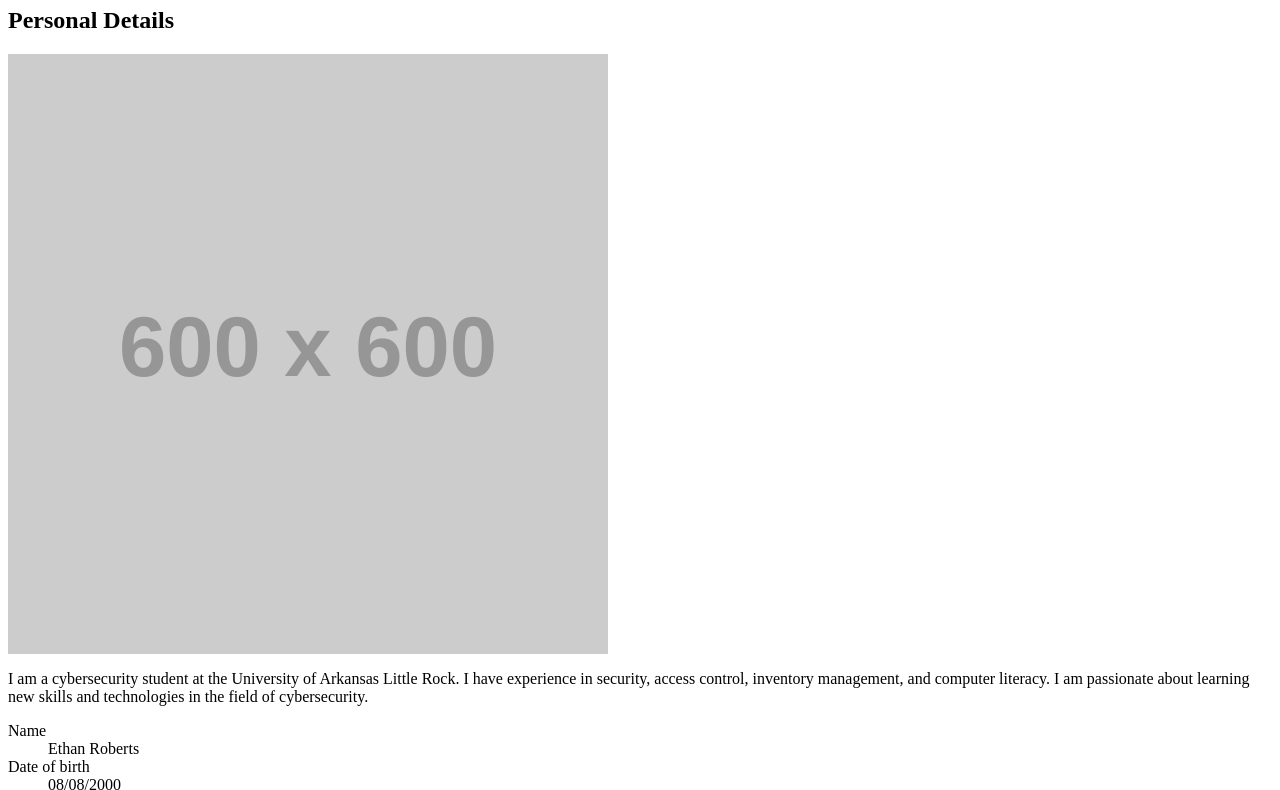
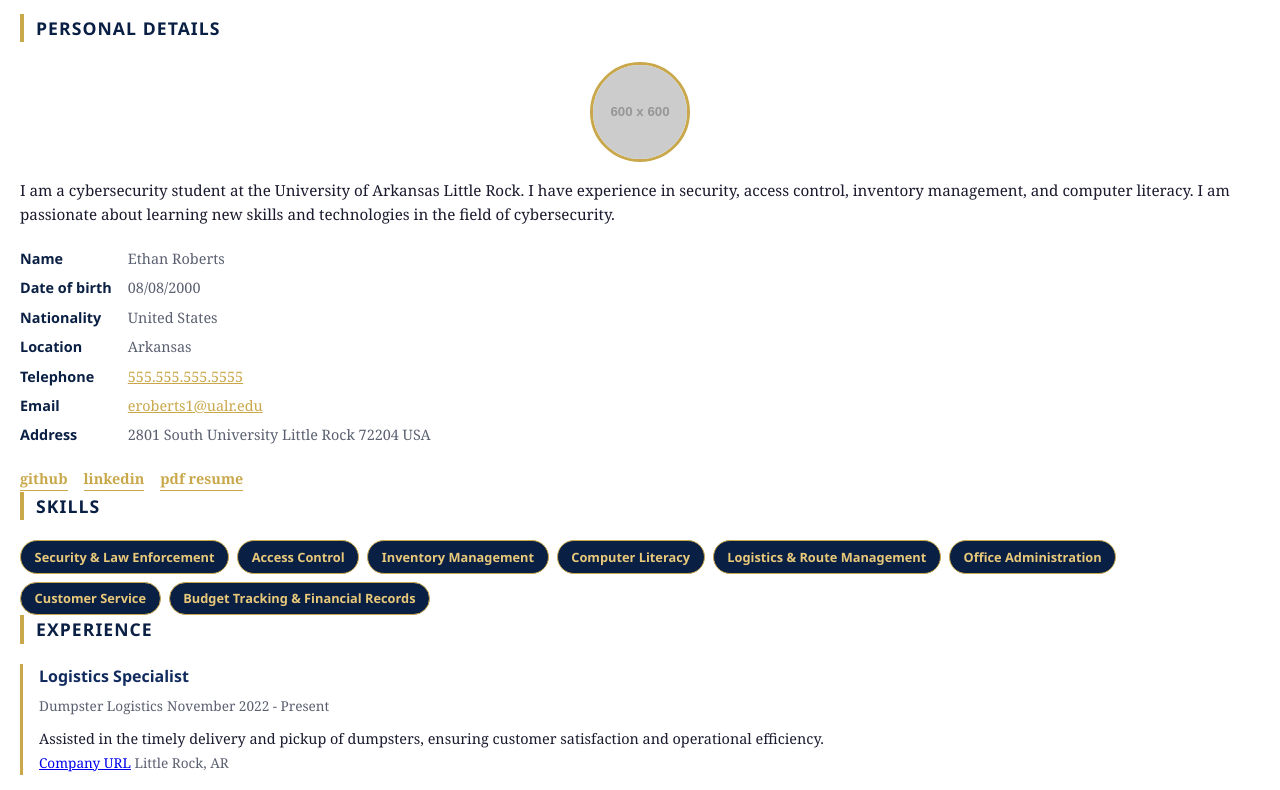
Before and after one commit to Eroberts8800/ifsc-34203, a plain HTML site: page resume/index.html in a window 1280 px wide. Shown: the part 153-943 px from the top of the page. Drawn offline with Linux system fonts and the light colour scheme; placeholder pictures from the web are drawn by us.

Commit message:
added prototype css layout for Resume

```diff
--- /dev/null
+++ b/resume/assets/css/homepage.css
@@ -0,0 +1,251 @@
+:root {
+  --navy:         #0a1f44;
+  --navy-mid:     #122b5e;
+  --gold:         #c9a84c;
+  --gold-light:   #e8c97a;
+  --bg:           #f5f7fa;
+  --surface:      #ffffff;
+  --text:         #1a1a2e;
+  --text-muted:   #5a6070;
+  --font-heading: 'Segoe UI', Helvetica, Arial, sans-serif;
+  --font-body:    Georgia, 'Times New Roman', serif;
+}
+
+/* ── Base ── */
+* {
+  box-sizing: border-box;
+  margin: 0;
+  padding: 0;
+}
+
+body {
+  background-color: var(--bg);
+  color: var(--text);
+  font-family: var(--font-body);
+  font-size: 16px;
+  line-height: 1.6;
+}
+
+/* ── Header ── */
+header.container {
+  background-color: var(--navy);
+  padding: 1rem 1.25rem;
+  position: sticky;
+  top: 0;
+  z-index: 100;
+}
+
+nav.primary ul {
+  list-style: none;
+  display: flex;
+  justify-content: space-around;
+  gap: 0;
+}
+
+nav.primary a {
+  color: var(--gold-light);
+  text-decoration: none;
+  font-family: var(--font-heading);
+  font-weight: 700;
+  letter-spacing: 0.05em;
+  text-transform: uppercase;
+  font-size: 0.75rem;
+  padding: 0.5rem 0.25rem;
+  display: block;
+}
+
+nav.primary a:hover {
+  color: var(--surface);
+}
+
+/* ── Main container ── */
+main.container {
+  background-color: var(--surface);
+  padding: 1.25rem;
+  max-width: 100%;
+}
+
+/* ── Page title ── */
+h1.page-title {
+  color: var(--navy);
+  border-bottom: 3px solid var(--gold);
+  padding-bottom: 0.5rem;
+  margin-bottom: 1.5rem;
+  font-family: var(--font-heading);
+  font-weight: 700;
+  font-size: 1.75rem;
+}
+
+/* ── Section headings ── */
+#about h2,
+#skills h2,
+#experience h2,
+#education h2 {
+  color: var(--navy);
+  border-left: 4px solid var(--gold);
+  padding-left: 0.75rem;
+  margin-bottom: 1.25rem;
+  font-family: var(--font-heading);
+  font-weight: 600;
+  font-size: 1.1rem;
+  text-transform: uppercase;
+  letter-spacing: 0.06em;
+}
+
+/* ── About / Bio ── */
+div.bio {
+  margin-bottom: 1.25rem;
+}
+
+div.bio img {
+  width: 100px;
+  height: 100px;
+  border-radius: 50%;
+  border: 3px solid var(--gold);
+  display: block;
+  margin: 0 auto 1rem;
+}
+
+div.bio p {
+  color: var(--text);
+  font-size: 0.95rem;
+}
+
+/* ── Details dl ── */
+dl.details {
+  display: grid;
+  grid-template-columns: auto 1fr;
+  gap: 0.4rem 1rem;
+  margin-bottom: 1.25rem;
+  font-size: 0.9rem;
+}
+
+dl.details dt {
+  color: var(--navy);
+  font-family: var(--font-heading);
+  font-weight: 600;
+}
+
+dl.details dd {
+  color: var(--text-muted);
+}
+
+dl.details a {
+  color: var(--gold);
+}
+
+dl.details a:hover {
+  color: var(--gold-light);
+}
+
+/* ── Related links ── */
+ul.related-links {
+  list-style: none;
+  display: flex;
+  gap: 1rem;
+  flex-wrap: wrap;
+  padding: 0;
+  margin-top: 0.75rem;
+}
+
+ul.related-links a {
+  color: var(--gold);
+  font-weight: 600;
+  font-size: 0.9rem;
+  text-decoration: none;
+  border-bottom: 1px solid var(--gold);
+  padding-bottom: 2px;
+}
+
+ul.related-links a:hover {
+  color: var(--gold-light);
+  border-color: var(--gold-light);
+}
+
+/* ── Skills ── */
+#skills ul {
+  list-style: none;
+  padding: 0;
+  display: flex;
+  flex-wrap: wrap;
+  gap: 0.5rem;
+}
+
+li.skill {
+  background-color: var(--navy);
+  color: var(--gold-light);
+  border: 1px solid var(--gold);
+  padding: 0.35rem 0.85rem;
+  border-radius: 20px;
+  font-family: var(--font-heading);
+  font-size: 0.8rem;
+  font-weight: 600;
+}
+
+/* ── Experience ── */
+article.job {
+  border-left: 3px solid var(--gold);
+  padding-left: 1rem;
+  margin-bottom: 1.75rem;
+}
+
+article.job h3 {
+  color: var(--navy-mid);
+  font-family: var(--font-heading);
+  font-weight: 600;
+  font-size: 1rem;
+  margin-bottom: 0.25rem;
+}
+
+article.job p {
+  color: var(--text);
+  font-size: 0.9rem;
+  margin-top: 0.5rem;
+}
+
+article.job span {
+  color: var(--text-muted);
+  font-size: 0.85rem;
+}
+
+/* ── Education ── */
+article.certificate {
+  border-left: 3px solid var(--gold);
+  padding-left: 1rem;
+}
+
+article.certificate h3 {
+  color: var(--navy-mid);
+  font-family: var(--font-heading);
+  font-weight: 600;
+  font-size: 1rem;
+  margin-bottom: 0.25rem;
+}
+
+article.certificate span {
+  color: var(--text-muted);
+  font-size: 0.85rem;
+  display: block;
+}
+
+/* ── Footer ── */
+footer {
+  background-color: var(--navy);
+  padding: 1.25rem;
+  text-align: center;
+}
+
+#copyright {
+  color: var(--gold-light);
+  font-family: var(--font-heading);
+  font-size: 0.85rem;
+}
+
+#copyright a {
+  color: var(--gold);
+  text-decoration: none;
+}
+
+#copyright a:hover {
+  color: var(--surface);
+}
--- a/resume/index.html
+++ b/resume/index.html
@@ -1,8 +1,18 @@
-<header class="container" id="top">
-  <!-- Main navigation -->
-  <nav class="primary">
-    <ul>
-      <li><a href="#about">About</a></li>
+<!DOCTYPE html>
+<html lang="en">
+<head>
+    <meta charset="UTF-8">
+    <meta name="viewport" content="width=device-width, initial-scale=1.0">
+    <title>Homepage</title>
+    <link rel="stylesheet" href="assets/css/homepage.css">
+</head>
+
+<body>
+  <header class="container" id="top">
+    <!-- Main navigation -->
+    <nav class="primary">
+      <ul>
+        <li><a href="#about">About</a></li>
       <li><a href="#skills">Skills</a></li>
       <li><a href="#experience">Experience</a></li>
       <li><a href="#education">Education</a></li>
```
